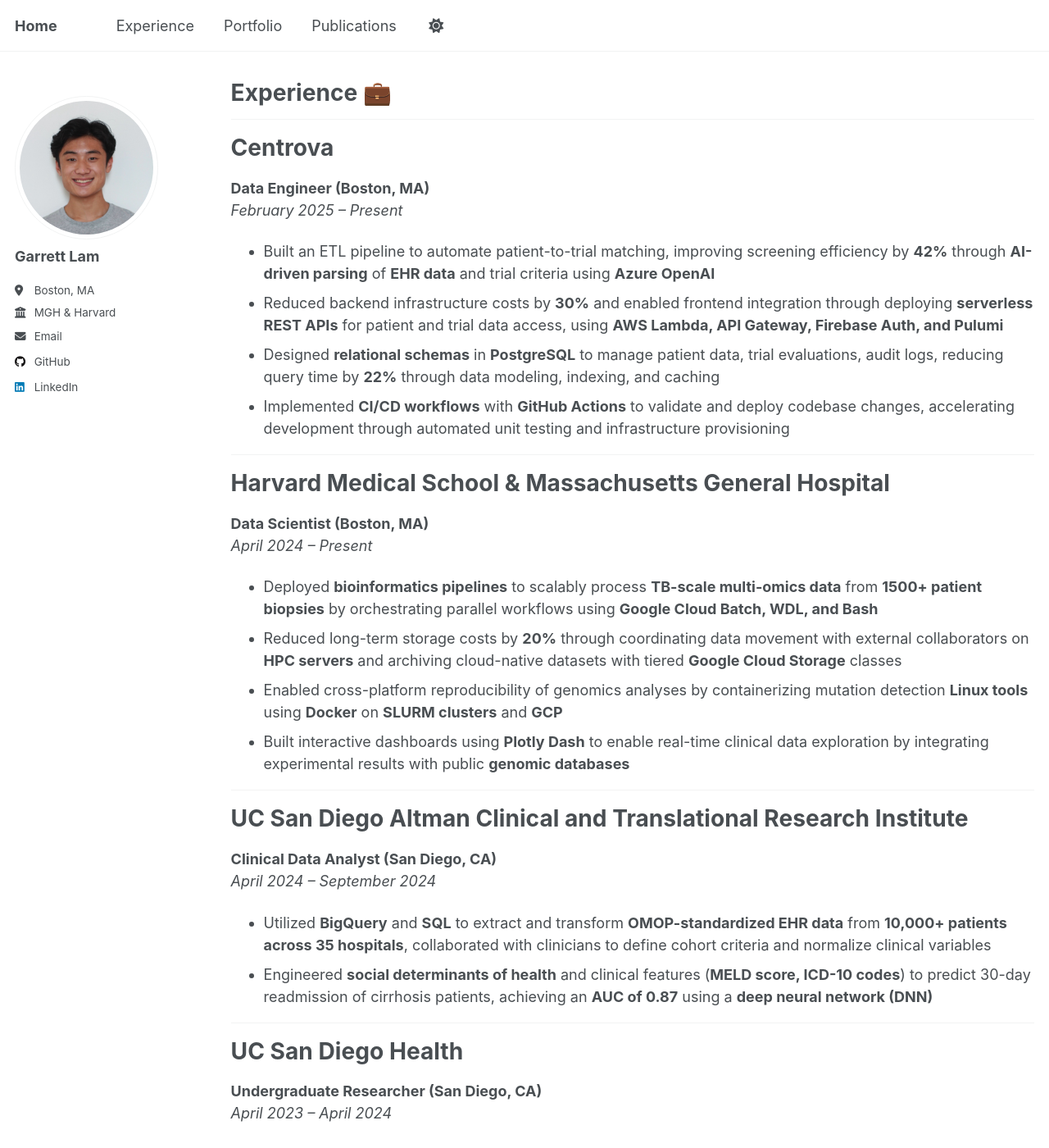
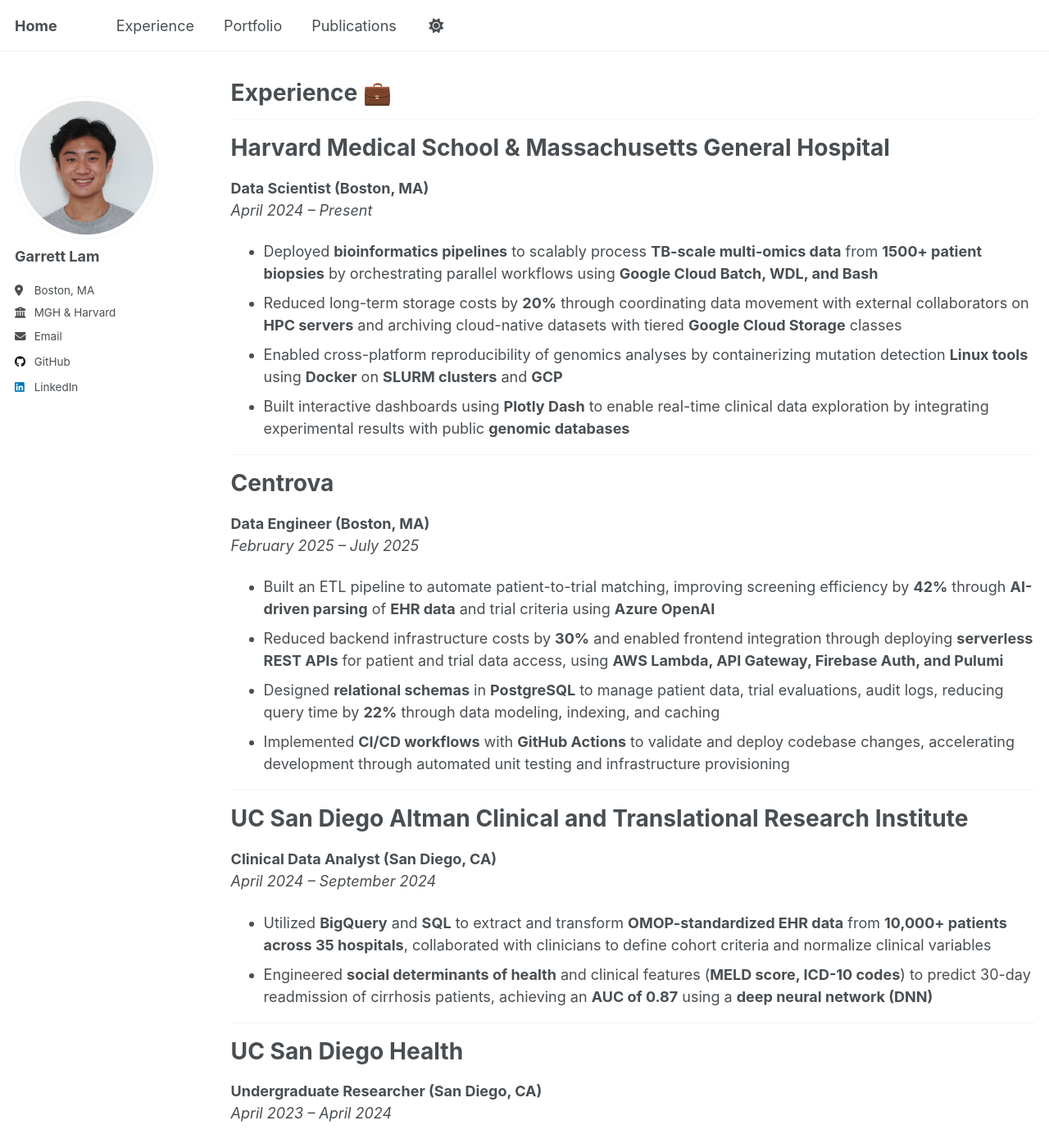
Before and after one commit to garrett-lam/garrett-lam.github.io, a Jekyll site: the page built from _pages/experience.md, in a window 1280 px wide and 1400 px high. Shown: the whole window at 82% size. Built offline with Jekyll 4.4.1, drawn with Linux system fonts in a browser that asks for light colours; some of the changed lines change nothing that is shown.

Commit message:
update experience

```diff
--- a/_pages/experience.md
+++ b/_pages/experience.md
@@ -4,17 +4,6 @@
 title: "Experience 💼"
 author_profile: true
 ---
-
----
-
-Centrova
-======
-**Data Engineer (Boston, MA)**
-_February 2025 – Present_
-- Built an ETL pipeline to automate patient-to-trial matching, improving screening efficiency by **42%** through **AI-driven parsing** of **EHR data** and trial criteria using **Azure OpenAI**
-- Reduced backend infrastructure costs by **30%** and enabled frontend integration through deploying **serverless REST APIs** for patient and trial data access, using **AWS Lambda, API Gateway, Firebase Auth, and Pulumi**
-- Designed **relational schemas** in **PostgreSQL** to manage patient data, trial evaluations, audit logs, reducing query time by **22%** through data modeling, indexing, and caching
-- Implemented **CI/CD workflows** with **GitHub Actions** to validate and deploy codebase changes, accelerating development through automated unit testing and infrastructure provisioning
 
 ---
 
@@ -26,6 +15,17 @@
 - Reduced long-term storage costs by **20%** through coordinating data movement with external collaborators on **HPC servers** and archiving cloud-native datasets with tiered **Google Cloud Storage** classes
 - Enabled cross-platform reproducibility of genomics analyses by containerizing mutation detection **Linux tools** using **Docker** on **SLURM clusters** and **GCP**
 - Built interactive dashboards using **Plotly Dash** to enable real-time clinical data exploration by integrating experimental results with public **genomic databases**
+
+---
+
+Centrova
+======
+**Data Engineer (Boston, MA)**
+_February 2025 – July 2025_
+- Built an ETL pipeline to automate patient-to-trial matching, improving screening efficiency by **42%** through **AI-driven parsing** of **EHR data** and trial criteria using **Azure OpenAI**
+- Reduced backend infrastructure costs by **30%** and enabled frontend integration through deploying **serverless REST APIs** for patient and trial data access, using **AWS Lambda, API Gateway, Firebase Auth, and Pulumi**
+- Designed **relational schemas** in **PostgreSQL** to manage patient data, trial evaluations, audit logs, reducing query time by **22%** through data modeling, indexing, and caching
+- Implemented **CI/CD workflows** with **GitHub Actions** to validate and deploy codebase changes, accelerating development through automated unit testing and infrastructure provisioning
 
 ---
 
```
